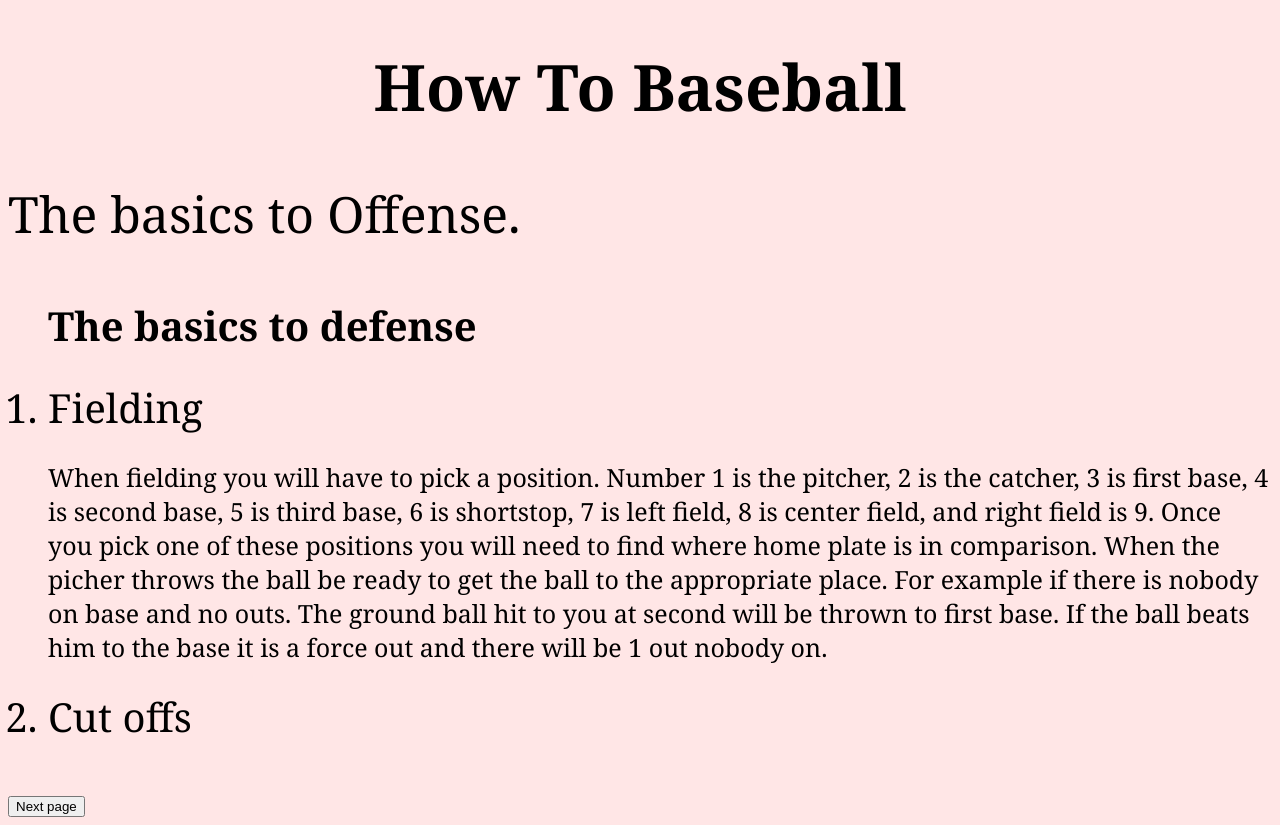
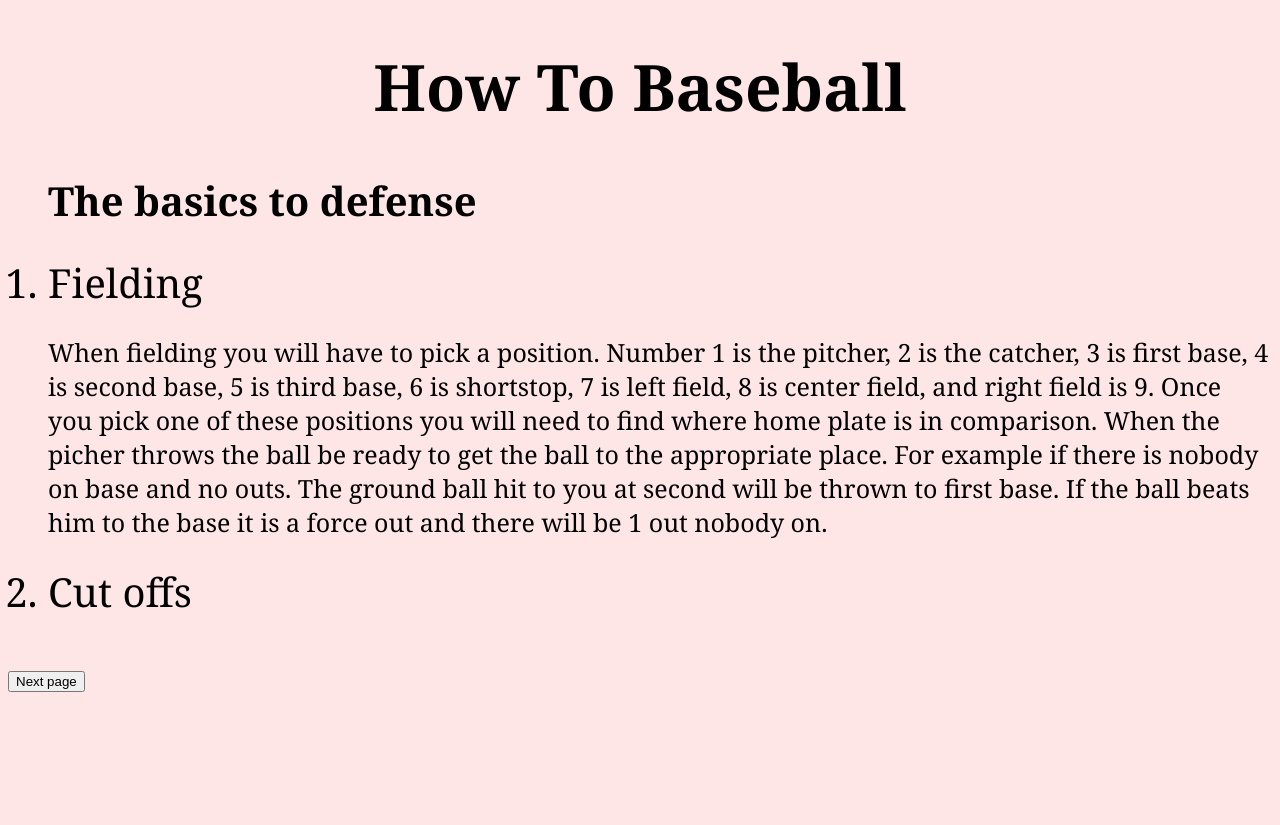
Before and after one commit to ZReidenbach/ZReidenbach.github.io, a plain HTML site: page number2.html in a window 1280 px wide. After the commit the page ends 800 px from the top, so only its background shows below. Drawn offline with Linux system fonts and the light colour scheme.

Commit message:
Update number2.html

```diff
--- a/number2.html
+++ b/number2.html
@@ -4,7 +4,6 @@
     </head>
     <body style="background-color:rgb(255, 230, 230);">
       <h1 style = "font-family:georgia,garamond,serif;font-size:64px;font-style:bold;"><center>How To Baseball</center></h1>
-    <p style = "font-family:georgia,garamond,serif;font-size:50px;font-style:bold;"> The basics to Offense.</p>
     <ol>
       <h1  style = "font-family:georgia,garamond,serif;font-size:40px;font-style:bold;"> The basics to defense </h1>
       <li style = "font-family:georgia,garamond,serif;font-size:40px;font-style:bold;"> Fielding</li>
```
